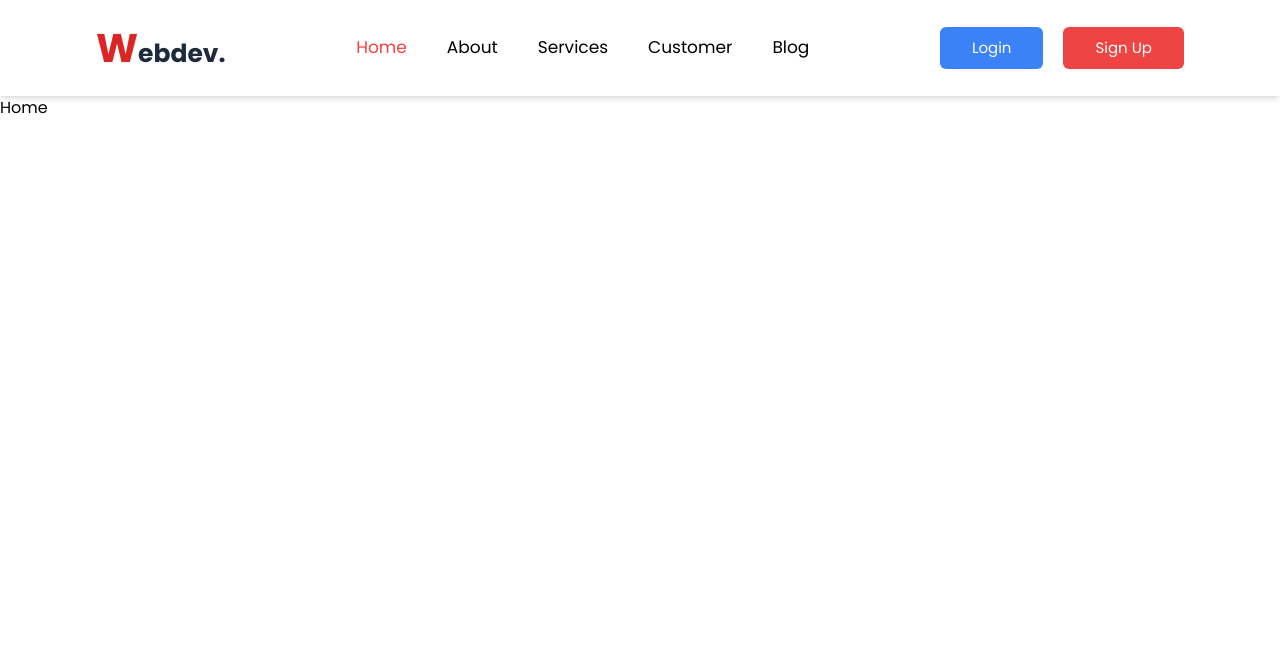
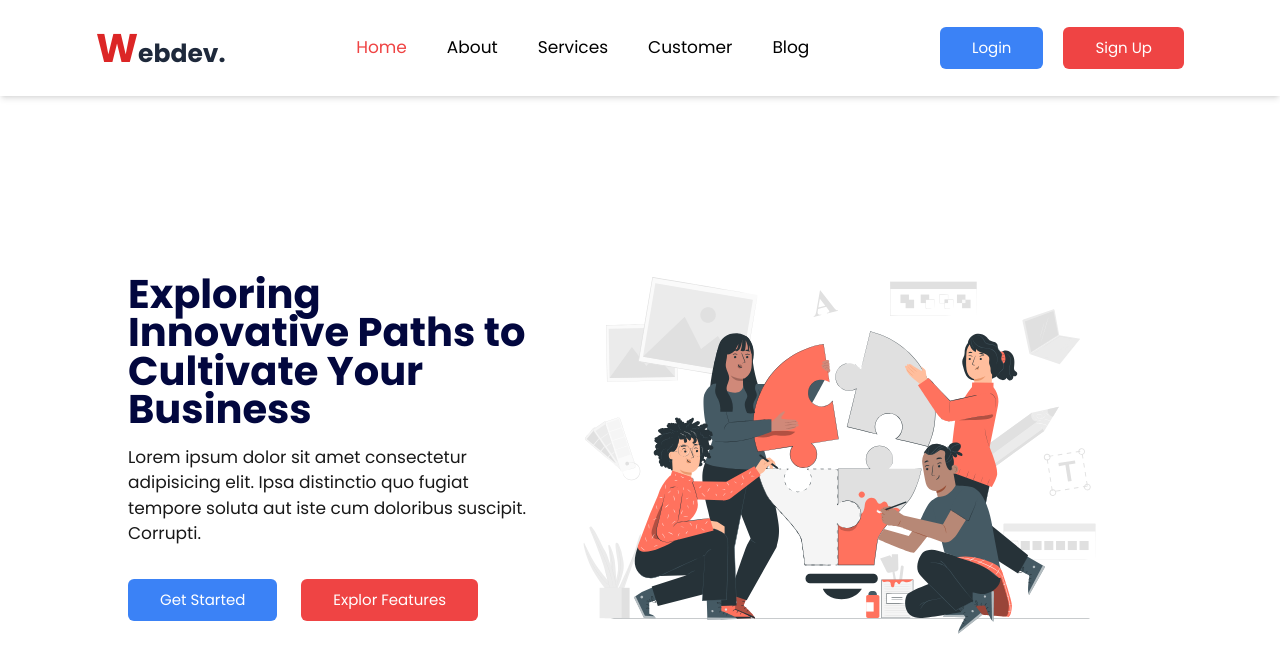
Before and after one commit to moonspark78/Agency-Website, a Next.js app: page / in a window 1280 px wide. Shown: the top 670 px of the page. Built offline with nearby package versions, Linux system fonts and the light colour scheme.

Commit message:
:art: Done with Hero section   :art:

```diff
--- /dev/null
+++ b/app/components/Hero/Hero.tsx
@@ -0,0 +1,33 @@
+import React from "react";
+import ButtonBlue from "../Button/ButtonBlue";
+import ButtonRed from "../Button/ButtonRed";
+import HeroImg from "@/public/images/hero.svg";
+import Image from "next/image";
+
+const Hero = () => {
+  return (
+    <div className="h-[70vh] lg:h-[88vh] md:h-[80vh] sm:h-[75vh] flex items-center flex-col justify-center">
+      <div className="grid grid-cols-1 lg:grid-cols-5 items-center w-[80%] mx-auto">
+        <div className="col-span-2">
+          <h1 className="text-[27px] md:text-[35px] lg:text-[40px] mb-[1rem] font-bold text-[#02073e] leading-[2.4rem] md:leading-[ 4rem]">
+            Exploring Innovative Paths to Cultivate Your Business
+          </h1>
+          <p className="md:text-[17px] text-[15px] mb-[2rem] text-black opacity-90 font-[400]">
+            Lorem ipsum dolor sit amet consectetur adipisicing elit. Ipsa
+            distinctio quo fugiat tempore soluta aut iste cum doloribus
+            suscipit. Corrupti.
+          </p>
+          <div className="flex items-center space-x-4 md:space-x-6">
+            <ButtonBlue text="Get Started" />
+            <ButtonRed text="Explor Features" />
+          </div>
+        </div>
+        <div className="col-span-3 hidden sm:block">
+          <Image src={HeroImg} alt="Hero"/>
+        </div>
+      </div>
+    </div>
+  );
+};
+
+export default Hero;
--- a/app/components/Home.tsx
+++ b/app/components/Home.tsx
@@ -1,8 +1,10 @@
 import React from 'react'
-
+import Hero from "./Hero/Hero"
 const Home = () => {
   return (
-    <div>Home</div>
+    <div>
+      <Hero/>
+    </div>
   )
 }
 
```
